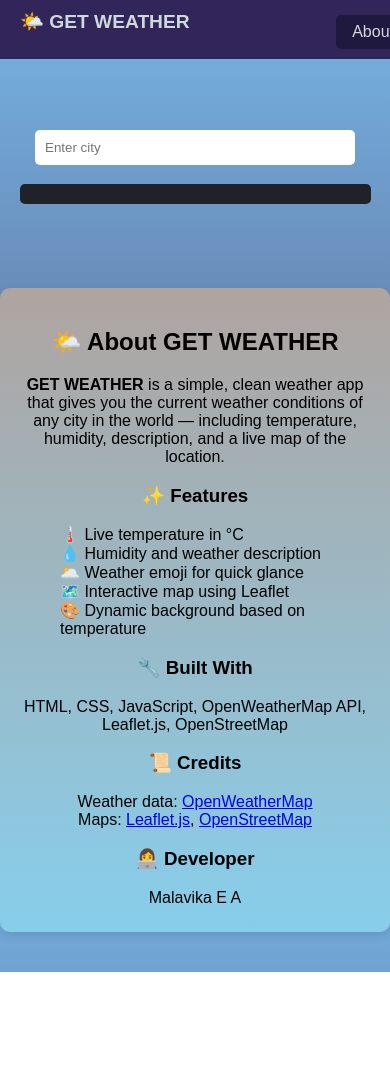
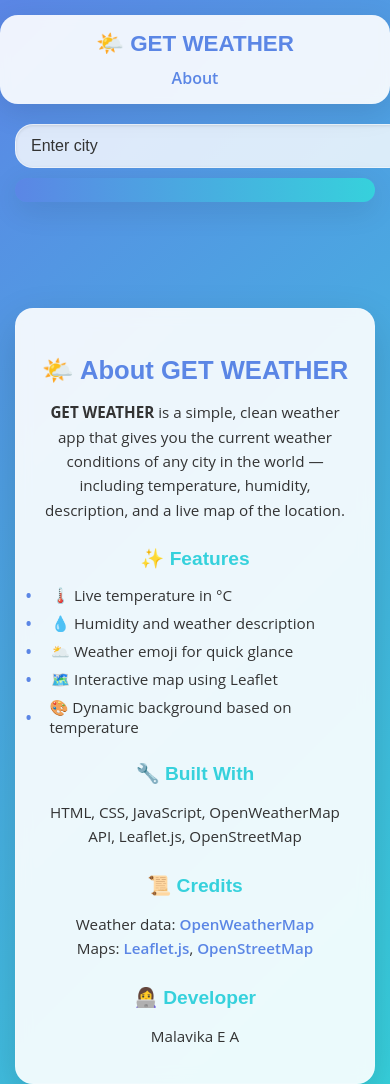
Before and after one commit to malavikaea/Weather, a website: page public/index.html in a window 390 px wide. Shown: the top 1084 px of the page. Before the commit the page ends 972 px from the top, so only its background shows below. Drawn offline with nearby package versions, Linux system fonts and the light colour scheme.

Commit message:
Update style.css

```diff
--- a/public/style.css
+++ b/public/style.css
@@ -1,274 +1,422 @@
-html, body {
-  margin: 0;
-  padding: 0;
-  box-sizing: border-box;
-  height: 100%;
-  font-family: Arial, Helvetica, sans-serif;
+/* --- Global Styles & Variables --- */
+:root {
+    --primary-color: #5b86e5; /* A vibrant blue */
+    --secondary-color: #36d1dc; /* A complementary cyan */
+    --text-dark: #333333;
+    --text-light: #ffffff;
+    --card-bg: rgba(255, 255, 255, 0.9); /* Slightly transparent white */
+    --border-radius-large: 18px;
+    --border-radius-small: 10px;
+    --box-shadow-light: 0 8px 30px rgba(0, 0, 0, 0.1);
+    --box-shadow-heavy: 0 15px 40px rgba(0, 0, 0, 0.15);
+    --input-focus-border: #88b0eb;
+    --error-color: #e74c3c;
+    --font-heading: 'Poppins', sans-serif; /* More modern font for headings */
+    --font-body: 'Open Sans', sans-serif; /* Clean font for body text */
 }
 
+/* Import Poppins and Open Sans from Google Fonts */
+@import url('https://fonts.googleapis.com/css2?family=Open+Sans:wght@300;400;600&family=Poppins:wght@400;600;700&display=swap');
+
 body {
-  background: linear-gradient(180deg, #75b4e3, #54416d);
-  background-repeat: no-repeat;
-  background-attachment: fixed;
-  background-size: cover;
-  min-height: 100vh;
-  display: flex;
-  flex-direction: column;
-  align-items: center;
-  padding-top: 100px;
-  width: 100%;
-  text-align: center;
+    margin: 0;
+    font-family: var(--font-body);
+    color: var(--text-dark);
+    min-height: 100vh;
+    display: flex;
+    justify-content: center;
+    align-items: flex-start; /* Align content to the top initially */
+    padding: 30px 20px;
+    box-sizing: border-box;
+    overflow-x: hidden;
+    position: relative;
+    background: linear-gradient(135deg, var(--primary-color) 0%, var(--secondary-color) 100%); /* Default gradient */
+    transition: background-color 1s ease, background-image 1s ease; /* Smooth background transitions */
 }
 
-/* Navigation */
+/* --- Dynamic Background Gradient --- */
+.background-gradient {
+    position: fixed;
+    top: 0;
+    left: 0;
+    width: 100%;
+    height: 100%;
+    z-index: -1;
+    transition: opacity 0.5s ease-in-out;
+    opacity: 1; /* Default visible */
+}
+
+/* Example background classes (JS will apply these) */
+body.hot { background: linear-gradient(135deg, #FF5F6D 0%, #FFC371 100%); } /* Warm colors */
+body.cold { background: linear-gradient(135deg, #2193b0 0%, #6dd5ed 100%); } /* Cool colors */
+body.mild { background: linear-gradient(135deg, #a8ff78 0%, #78ffd6 100%); } /* Greenish/mild colors */
+
+
+/* --- Main Container --- */
+.container {
+    width: 100%;
+    max-width: 650px; /* Slightly wider container */
+    display: flex;
+    flex-direction: column;
+    gap: 25px; /* Spacing between elements */
+    align-items: center;
+    position: relative;
+    z-index: 1;
+}
+
+/* --- Top Navigation --- */
 .topnav {
-  display: flex;
-  flex-direction: row;
-  justify-content: space-between;
-  align-items: center;
-  position: fixed;
-  top: 0;
-  width: 100%;
-  height: auto;
-  padding: 10px 20px;
-  background-color: #31255a;
-  color: #ced9dd;
-  flex-wrap: wrap;
+    background: var(--card-bg);
+    box-shadow: var(--box-shadow-light);
+    border-radius: var(--border-radius-large);
+    padding: 18px 25px;
+    display: flex;
+    justify-content: space-between;
+    align-items: center;
+    width: 100%;
+    backdrop-filter: blur(5px); /* Frosted glass effect */
+    -webkit-backdrop-filter: blur(5px);
 }
 
 .topnav h2 {
-  margin: 0;
-  font-size: 1.1rem;
+    font-family: var(--font-heading);
+    font-size: 1.6em;
+    margin: 0;
+    color: var(--primary-color);
+    display: flex;
+    align-items: center;
+    gap: 8px;
 }
 
 .topnav a {
-  font-size: 1rem;
-  padding: 8px 16px;
-  background-color: #1f1940;
-  color: #d5d8d9;
-  text-decoration: none;
-  border-radius: 5px;
-  margin-left: auto;
+    color: var(--primary-color);
+    text-decoration: none;
+    font-weight: 600;
+    font-size: 1.1em;
+    transition: color 0.3s ease;
 }
 
-/* Form */
+.topnav a:hover {
+    color: var(--secondary-color);
+}
+
+/* --- Weather Form --- */
 .weatherform {
-  margin: 30px auto;
-  width: 90%;
-  max-width: 400px;
+    display: flex;
+    width: 100%;
+    gap: 10px;
 }
 
 .cityInput {
-  padding: 10px;
-  width: 100%;
-  max-width: 300px;
-  border: none;
-  border-radius: 5px;
-  margin-bottom: 15px;
+    flex-grow: 1;
+    padding: 14px 20px;
+    border: 1px solid rgba(255, 255, 255, 0.4);
+    border-radius: var(--border-radius-large);
+    font-size: 1.1em;
+    background: rgba(255, 255, 255, 0.8);
+    color: var(--text-dark);
+    transition: all 0.3s ease;
+    box-shadow: inset 0 1px 3px rgba(0,0,0,0.1);
 }
 
-button[type="submit"] {
-  padding: 10px 20px;
-  font-weight: bold;
-  background-color: rgb(31, 34, 40);
-  border: none;
-  border-radius: 5px;
-  color: white;
+.cityInput::placeholder {
+    color: rgba(var(--text-dark), 0.6);
 }
 
-button[type="submit"]:hover {
-  background-color: lightsalmon;
+.cityInput:focus {
+    outline: none;
+    border-color: var(--primary-color);
+    box-shadow: 0 0 0 3px rgba(var(--primary-color), 0.3);
+    background: var(--card-bg);
 }
 
-/* Weather Card */
-.card {
-  background: linear-gradient(180deg, rgb(175, 164, 160), skyblue);
-  padding: 30px 20px;
-  width: 90%;
-  max-width: 350px;
-  display: flex;
-  flex-direction: column;
-  align-items: center;
-  border-radius: 10px;
-  box-shadow: 0 4px 10px rgba(0,0,0,0.1);
-  margin-bottom: 40px;
+.weatherform button {
+    padding: 14px 20px;
+    border: none;
+    background: linear-gradient(90deg, var(--primary-color) 0%, var(--secondary-color) 100%);
+    color: var(--text-light);
+    border-radius: var(--border-radius-large);
+    cursor: pointer;
+    font-size: 1.2em;
+    display: flex;
+    align-items: center;
+    justify-content: center;
+    transition: all 0.3s ease;
+    box-shadow: var(--box-shadow-light);
 }
 
-h1 {
-  font-size: 1.5rem;
-  margin: 0 0 15px;
+.weatherform button:hover {
+    opacity: 0.9;
+    transform: translateY(-2px);
+    box-shadow: var(--box-shadow-heavy);
 }
 
-p {
-  font-size: 1rem;
-  margin: 5px 0;
+.weatherform button i {
+    font-size: 1.2em;
 }
 
-.cityDis, .TempDis {
-  font-size: 1.4rem;
-  font-weight: bold;
+/* --- Message Container (Loading/Error) --- */
+.message-container {
+    width: 100%;
+    text-align: center;
+    min-height: 40px; /* Reserve space to prevent layout shift */
 }
 
-.humidityDis {
-  font-weight: bold;
-  margin-bottom: 10px;
+.loading-message {
+    color: var(--text-light);
+    font-weight: 600;
+    font-style: italic;
+    font-size: 1.1em;
+    animation: pulse 1.5s infinite;
+    text-shadow: 1px 1px 3px rgba(0,0,0,0.2);
 }
 
-.descDis {
-  font-style: italic;
-  font-weight: bold;
-  font-size: 1.2rem;
+.error-message {
+    color: var(--error-color);
+    font-weight: bold;
+    font-size: 1.1em;
+    background: rgba(255, 255, 255, 0.9);
+    padding: 10px 20px;
+    border-radius: var(--border-radius-small);
+    box-shadow: var(--box-shadow-light);
 }
 
-.emoji {
-  font-size: 3rem;
-  margin-top: 10px;
+/* --- Weather Info Card --- */
+.card {
+    background: var(--card-bg);
+    box-shadow: var(--box-shadow-heavy);
+    border-radius: var(--border-radius-large);
+    padding: 35px;
+    width: 100%;
+    text-align: center;
+    box-sizing: border-box;
+    backdrop-filter: blur(8px);
+    -webkit-backdrop-filter: blur(8px);
+    border: 1px solid rgba(255, 255, 255, 0.2);
 }
 
-.errorDisplay {
-  font-size: 1rem;
-  color: rgb(44, 18, 88);
-  font-style: italic;
+.weather-info {
+    display: flex;
+    flex-direction: column;
+    align-items: center;
+    gap: 15px;
 }
 
-/* Dynamic background colors */
-body.cold {
-  background: linear-gradient(to bottom, #1e3c72, #2a5298);
-  background-repeat: no-repeat;
-  background-attachment: fixed;
-  background-size: cover;
+.weather-info .weather-icon {
+    font-size: 5em; /* Large icon */
+    color: var(--primary-color);
+    margin-bottom: 10px;
+    animation: float 3s ease-in-out infinite; /* Gentle floating animation */
 }
 
-body.mild {
-  background: linear-gradient(to bottom, #f48421, #a14d35);
-  background-repeat: no-repeat;
-  background-attachment: fixed;
-  background-size: cover;
+.weather-info .city-name {
+    font-family: var(--font-heading);
+    font-size: 2.8em;
+    margin: 0;
+    color: var(--primary-color);
+    text-shadow: 1px 1px 2px rgba(0,0,0,0.05);
 }
 
-body.hot {
-  background: linear-gradient(to bottom, #671f11, #905a72);
-  background-repeat: no-repeat;
-  background-attachment: fixed;
-  background-size: cover;
+.weather-info .temperature {
+    font-family: var(--font-heading);
+    font-size: 3.5em; /* Very large temperature */
+    font-weight: 700;
+    margin: 5px 0;
+    color: var(--text-dark);
 }
 
-/* Map styling */
-#map {
-  height: 300px;
-  width: 100%;
-  max-width: 100%;
-  margin-top: 20px;
-  border-radius: 10px;
+.weather-info .description {
+    font-size: 1.3em;
+    text-transform: capitalize;
+    margin: 5px 0;
+    color: #666;
 }
 
-/* Responsive adjustments for smaller devices */
-@media (max-width: 600px) {
-  .topnav {
-    /* flex-direction: column; */
-    align-items: flex-start;
-  }
-  .topnav a{
-     padding: 8px 16px;
-    font-size: 0.9rem;
-    align-self: flex-end;
-  }
-  .topnav h2 {
-    font-size: 1.2rem;
-    margin-bottom: 10px;
-  }
-
-  .topnav a {
-    font-size: 1rem;
-    margin-top: 5px;
-    margin-left: 0;
-  }
-
-  .card {
-    padding: 20px;
-  }
-
-  .cityInput, button[type="submit"] {
-    width: 100%;
-  }
-
-  h1 {
-    font-size: 1.2rem;
-  }
-
-  .descDis {
-    font-size: 1rem;
-  }
-
-  .emoji {
-    font-size: 2.5rem;
-  }
-
-  #map {
-    height: 250px;
-  }
-}
-.about-card {
-  max-width: 700px;
-  padding-right: 100rem;
-  margin: 60px auto;
-  padding: 30px;
-  border-radius: 15px;
-  background: rgba(155, 135, 135, 0.1);
-  color: #ffffff;
-  backdrop-filter: blur(10px);
-  box-shadow: 0 8px 30px rgba(0, 0, 0, 0.2);
-  text-align: left;
-  font-size: 1rem;
-  line-height: 1.6;
+.weather-info .humidity {
+    font-size: 1.1em;
+    margin: 5px 0;
+    color: #777;
 }
 
-.about-card h2 {
-  font-size: 1.8rem;
-  margin-bottom: 15px;
-  color: #e0f7ff;
+#map {
+    height: 280px; /* Taller map */
+    width: 100%;
+    border-radius: var(--border-radius-small);
+    margin-top: 25px;
+    border: 1px solid rgba(0, 0, 0, 0.1);
+    box-shadow: inset 0 1px 5px rgba(0,0,0,0.1);
 }
 
-.about-card h3 {
-  margin-top: 20px;
-  margin-bottom: 10px;
-  color: #97a8b7;
+/* --- About Section Card --- */
+.about-section h2 {
+    font-family: var(--font-heading);
+    font-size: 1.8em;
+    color: var(--primary-color);
+    margin-bottom: 15px;
 }
 
-.about-card ul {
-  list-style: none;
-  padding-left: 0;
+.about-section h3 {
+    font-family: var(--font-heading);
+    font-size: 1.3em;
+    color: var(--secondary-color);
+    margin-top: 25px;
+    margin-bottom: 10px;
 }
 
-.about-card ul li::before {
-  list-style: none;
-  color: #ffd700;
-  font-weight: bold;
-  margin-right: 6px;
+.about-section ul {
+    list-style: none;
+    padding: 0;
+    margin: 15px 0;
+    text-align: left;
 }
 
-.about-card a {
-  color: #456a73;
-  text-decoration: none;
+.about-section li {
+    font-size: 1.05em;
+    margin-bottom: 8px;
+    display: flex;
+    align-items: center;
+    gap: 10px;
 }
 
-.about-card a:hover {
-  text-decoration: underline;
-}
-ul {
-    text-align: left;
-    justify-content: left;
-  list-style-type: none;
+.about-section li::before {
+    content: '•';
+    color: var(--primary-color);
+    font-weight: bold;
+    display: inline-block;
+    width: 1em;
+    margin-left: -1em;
 }
 
-@media (max-width: 600px) {
-  .about-card {
-    margin: 30px 20px;
-    padding: 20px;
-    font-size: 0.95rem;
-  }
 
-  .about-card h2 {
-    font-size: 1.4rem;
-  }
+.about-section p {
+    line-height: 1.6;
+    margin-bottom: 10px;
 }
+
+.about-section a {
+    color: var(--primary-color);
+    text-decoration: none;
+    font-weight: 600;
+    transition: color 0.3s ease;
+}
+
+.about-section a:hover {
+    color: var(--secondary-color);
+    text-decoration: underline;
+}
+
+/* --- Keyframe Animations --- */
+@keyframes pulse {
+    0% { opacity: 0.6; }
+    50% { opacity: 1; }
+    100% { opacity: 0.6; }
+}
+
+@keyframes float {
+    0% { transform: translateY(0px); }
+    50% { transform: translateY(-10px); }
+    100% { transform: translateY(0px); }
+}
+
+/* --- Responsive Design --- */
+@media (max-width: 768px) {
+    body {
+        padding: 15px;
+        align-items: flex-start;
+    }
+
+    .container {
+        gap: 20px;
+    }
+
+    .topnav h2 {
+        font-size: 1.4em;
+    }
+
+    .topnav a {
+        font-size: 1em;
+    }
+
+    .cityInput, .weatherform button {
+        padding: 12px 15px;
+        font-size: 1em;
+    }
+
+    .weather-info .weather-icon {
+        font-size: 4em;
+    }
+
+    .weather-info .city-name {
+        font-size: 2.2em;
+    }
+
+    .weather-info .temperature {
+        font-size: 3em;
+    }
+
+    .weather-info .description {
+        font-size: 1.1em;
+    }
+
+    .about-section h2 {
+        font-size: 1.6em;
+    }
+
+    .about-section h3 {
+        font-size: 1.2em;
+    }
+
+    .about-section li, .about-section p {
+        font-size: 0.95em;
+    }
+}
+
+@media (max-width: 480px) {
+    .topnav {
+        flex-direction: column;
+        gap: 10px;
+        padding: 15px;
+    }
+
+    .topnav h2 {
+        text-align: center;
+    }
+
+    .weatherform {
+        flex-direction: column;
+        gap: 10px;
+    }
+
+    .cityInput {
+        width: 100%;
+    }
+
+    .weatherform button {
+        width: 100%;
+        font-size: 1.1em;
+    }
+
+    .card {
+        padding: 25px;
+    }
+
+    .weather-info .weather-icon {
+        font-size: 3.5em;
+    }
+
+    .weather-info .city-name {
+        font-size: 1.8em;
+    }
+
+    .weather-info .temperature {
+        font-size: 2.5em;
+    }
+
+    .weather-info .description {
+        font-size: 1em;
+    }
+
+    #map {
+        height: 200px;
+    }
+}
```
